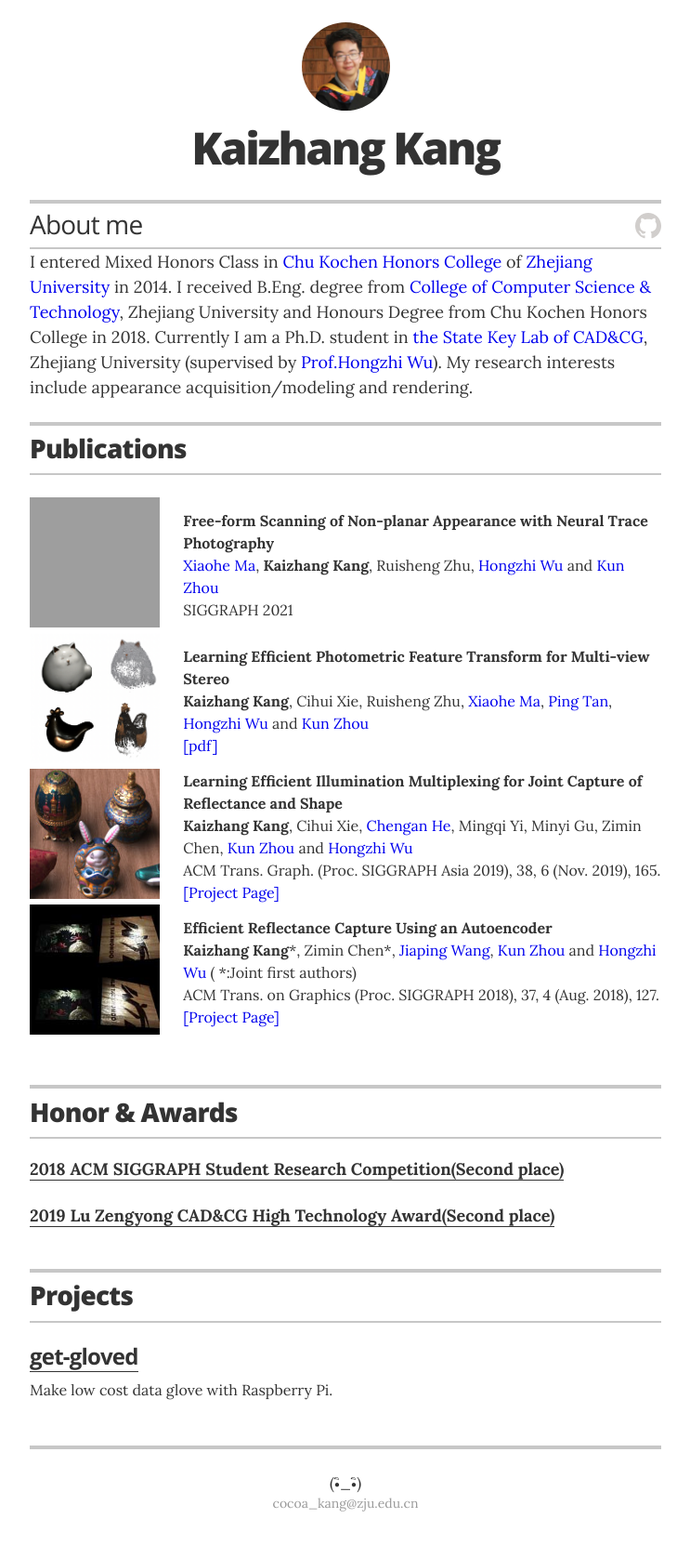
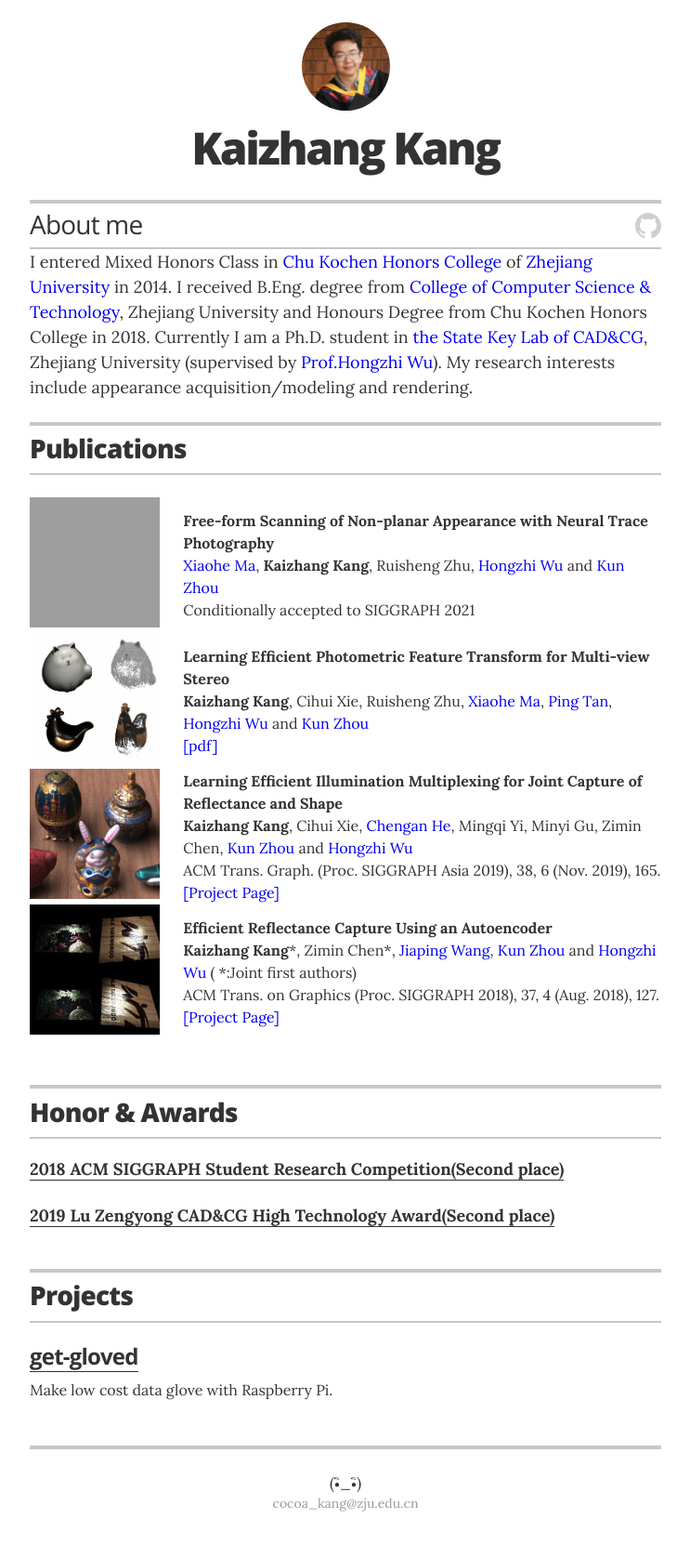
Before and after one commit to cocoakang/cocoakang.github.io, a Jekyll site: the page built from index.html, in a window 1280 px wide. Shown: the whole page at 93% size, without its empty margins (268-1011 px from the left). Built offline with Jekyll 4.4.1, drawn with Linux system fonts in a browser that asks for light colours; grey boxes are pictures that could not be loaded.

Commit message:
Update publications.yml

```diff
--- a/_data/publications.yml
+++ b/_data/publications.yml
@@ -5,7 +5,7 @@
 - project_name: Free-form Scanning of Non-planar Appearance with Neural Trace Photography
   teaser_img: images/handhe.png
   authors: <a href=http://www.xiaohema98.com>Xiaohe Ma</a>, <b>Kaizhang Kang</b>, Ruisheng Zhu, <a href=http://www.cad.zju.edu.cn/home/hwu/>Hongzhi Wu</a> and <a href=http://kunzhou.net/>Kun Zhou</a>
-  platform: SIGGRAPH 2021
+  platform: Conditionally accepted to SIGGRAPH 2021
   # ACM Trans. Graph. (Proc. SIGGRAPH Asia 2019), 38, 6 (Nov. 2019), 165.
   # project_page_url: http://www.cad.zju.edu.cn/home/hwu/publications/jointcap/project.html
   # description:
```
